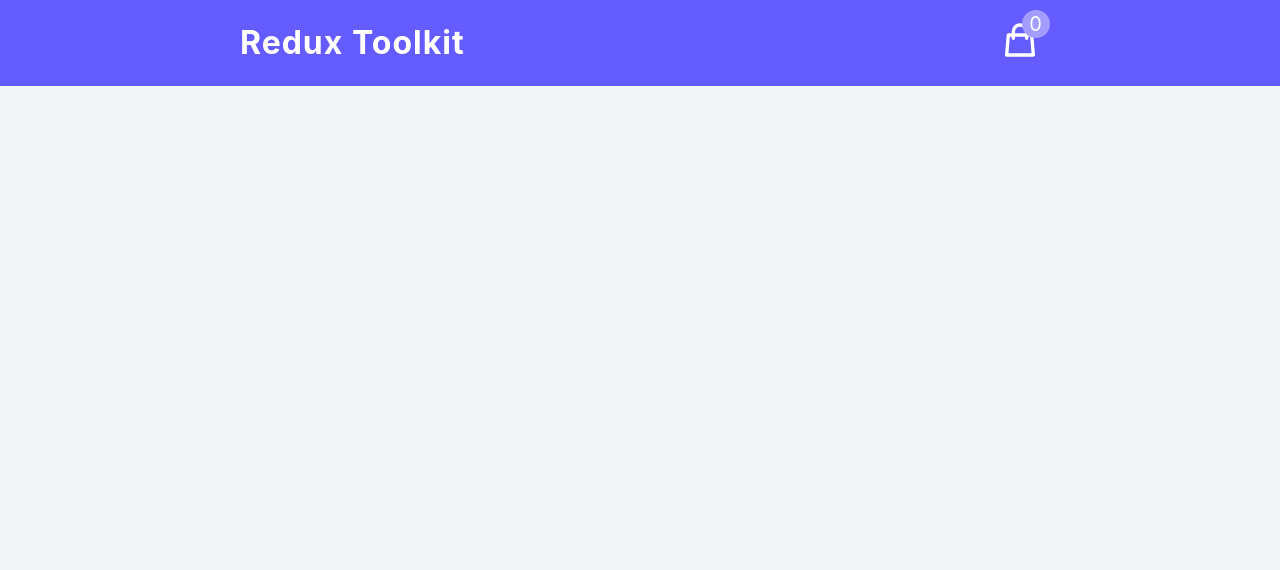
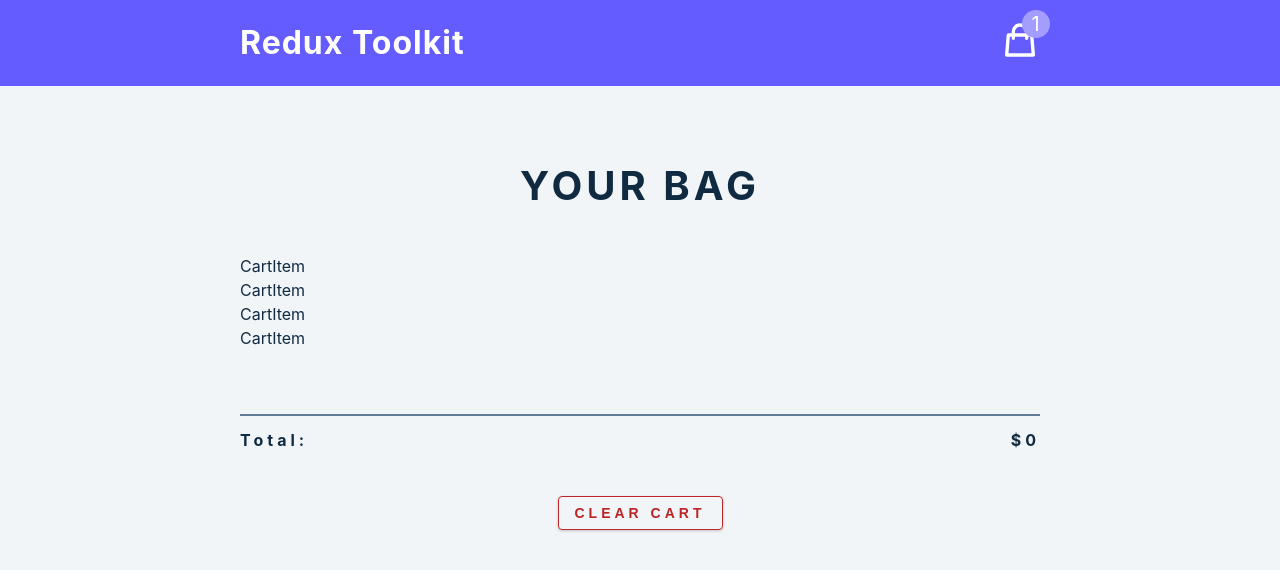
Before and after one commit to netman5/toolkit-tuts, a React (Create React App) app: page / in a window 1280 px wide. Shown: the top 570 px of the page. Built offline with nearby package versions, Linux system fonts and the light colour scheme.

Commit message:
Add cartItemcontainer, cartItem components

```diff
--- a/src/App.js
+++ b/src/App.js
@@ -1,8 +1,10 @@
 import Navbar from "./components/Navbar";
+import CartContainers from "./components/cartContainers";
 
 function App() {
   return <main>
         <Navbar/>
+        <CartContainers/>
       </main>;
 }
 export default App;
--- /dev/null
+++ b/src/components/cartContainers.js
@@ -0,0 +1,44 @@
+import React from 'react';
+import CartItem from './cartItem';
+import { useSelector } from 'react-redux';
+
+
+const CartContainers = () => {
+    const { cartItems, total, amount, isLoading } = useSelector((state) => state.cart);
+
+    if (amount === 0) {
+        return (
+            <section className='cart'>
+                <header>
+                    <h2>your bag</h2>
+                    <h4 className='empty-cart'>is currently empty</h4>
+                </header>
+            </section>
+        )
+    }
+    return (
+        <section className='cart'>
+            <header>
+                <h2>your bag</h2>
+            </header>
+            <div>
+                {cartItems.map((item) => {
+                    return <CartItem key={item.id} {...item} />
+                })}
+            </div>
+
+            <footer>
+                <hr />
+                <div className='cart-total'>
+                <h4>
+                    total: <span> ${total}</span>
+                </h4>
+                </div>
+
+                <button className='btn clear-btn'>clear cart</button>
+            </footer>
+        </section>
+    )
+}
+
+export default CartContainers
--- /dev/null
+++ b/src/components/cartItem.js
@@ -0,0 +1,9 @@
+import React from 'react'
+
+const CartItem = () => {
+  return (
+    <div>CartItem</div>
+  )
+}
+
+export default CartItem
--- a/src/features/cart/cartSlice.js
+++ b/src/features/cart/cartSlice.js
@@ -4,7 +4,7 @@
 const initialState = {
     cartItems: cartItems,
     total: 0,
-    amount: 0,
+    amount: 1,
     isLoading: true,
 }
 
@@ -14,6 +14,4 @@
     // reducers: {}
 });
 
-// console.log(cartSlice);
-
 export default cartSlice.reducer;
```
